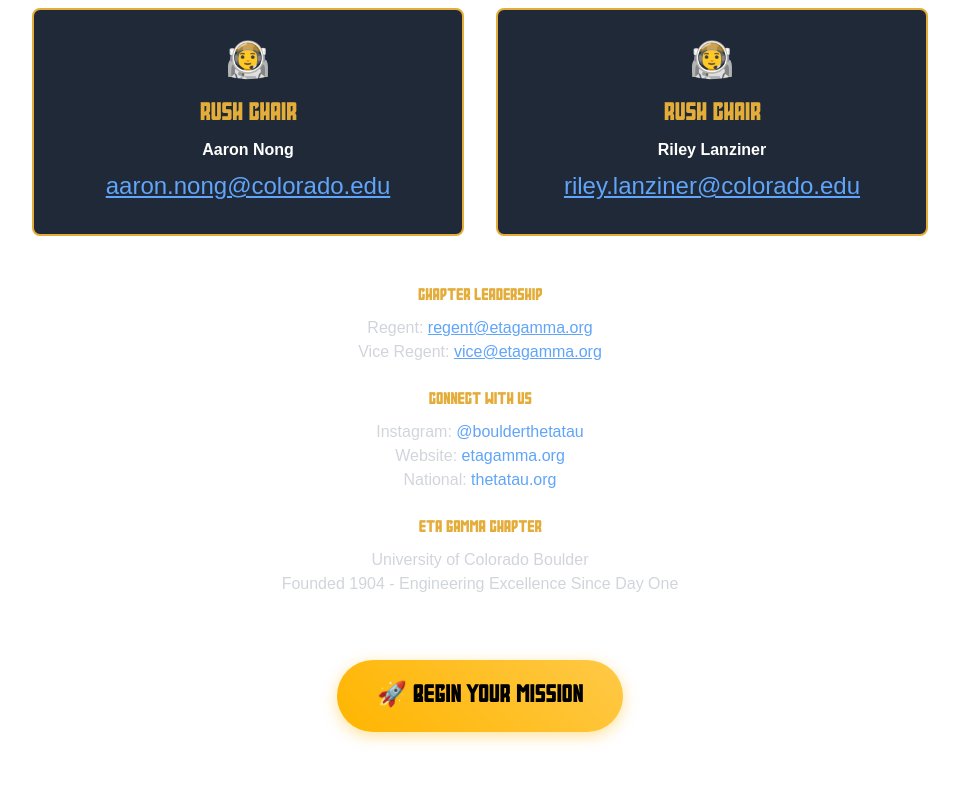
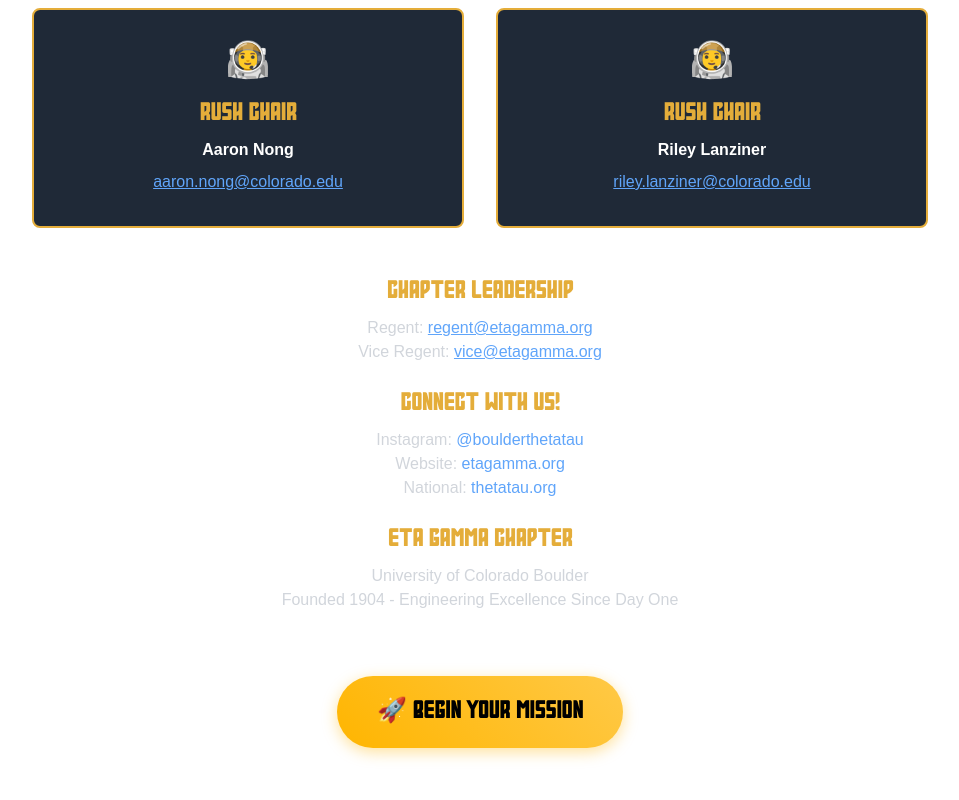
Before and after one commit to BoulderThetaTau/TT_Website, a React (Create React App) app: page /rush in a window 1280 px wide. Shown: the part 4482-5282 px from the top of the page, without its empty margins (160-1119 px from the left). Built offline with nearby package versions, Linux system fonts and the light colour scheme; a web font is replaced by a local one.

Commit message:
font sizes in contact page

```diff
--- a/src/Components/pages/Rush.jsx
+++ b/src/Components/pages/Rush.jsx
@@ -324,7 +324,7 @@
                                     <div className="text-4xl mb-4">👨‍🚀</div>
                                     <h3 className="text-thetaTauGold font-bold text-2xl mb-2">Rush Chair</h3>
                                     <p className="text-white font-semibold mb-2">Aaron Nong</p>
-                                    <a href="mailto:aaron.nong@colorado.edu" className="text-blue-400 hover:text-blue-300 transition-colors text-2xl cursor-pointer underline hover:underline">
+                                    <a href="mailto:aaron.nong@colorado.edu" className="text-blue-400 hover:text-blue-300 transition-colors text-1xl cursor-pointer underline hover:underline">
                                         aaron.nong@colorado.edu
                                     </a>
                                 </div>
@@ -333,7 +333,7 @@
                                     <div className="text-4xl mb-4">👨‍🚀</div>
                                     <h3 className="text-thetaTauGold font-bold text-2xl mb-2">Rush Chair</h3>
                                     <p className="text-white font-semibold mb-2">Riley Lanziner</p>
-                                    <a href="mailto:riley.lanziner@colorado.edu" className="text-blue-400 hover:text-blue-300 transition-colors text-2xl cursor-pointer underline hover:underline">
+                                    <a href="mailto:riley.lanziner@colorado.edu" className="text-blue-400 hover:text-blue-300 transition-colors text-1xl cursor-pointer underline hover:underline">
                                         riley.lanziner@colorado.edu
                                     </a>
                                 </div>
@@ -342,20 +342,20 @@
                             {/* Additional Contact Info */}
                             <div className="space-y-6 text-gray-300">
                                 <div>
-                                    <h4 className="text-thetaTauGold font-bold mb-2">Chapter Leadership</h4>
+                                    <h4 className="text-thetaTauGold font-bold text-2xl mb-2">Chapter Leadership</h4>
                                     <p>Regent: <a href="mailto:regent@etagamma.org" className="text-blue-400 hover:text-blue-300 cursor-pointer underline hover:underline">regent@etagamma.org</a></p>
                                     <p>Vice Regent: <a href="mailto:vice@etagamma.org" className="text-blue-400 hover:text-blue-300 cursor-pointer underline hover:underline">vice@etagamma.org</a></p>
                                 </div>
 
                                 <div>
-                                    <h4 className="text-thetaTauGold font-bold mb-2">Connect With Us</h4>
+                                    <h4 className="text-thetaTauGold font-bold text-2xl mb-2">Connect With Us!</h4>
                                     <p>Instagram: <a href="https://instagram.com/boulderthetatau" className="text-blue-400 hover:text-blue-300" target="_blank" rel="noreferrer">@boulderthetatau</a></p>
                                     <p>Website: <a href="https://etagamma.org" className="text-blue-400 hover:text-blue-300" target="_blank" rel="noreferrer">etagamma.org</a></p>
                                     <p>National: <a href="https://thetatau.org" className="text-blue-400 hover:text-blue-300" target="_blank" rel="noreferrer">thetatau.org</a></p>
                                 </div>
 
                                 <div>
-                                    <h4 className="text-thetaTauGold font-bold mb-2">Eta Gamma Chapter</h4>
+                                    <h4 className="text-thetaTauGold font-bold text-2xl mb-2">Eta Gamma Chapter</h4>
                                     <p>University of Colorado Boulder</p>
                                     <p>Founded 1904 - Engineering Excellence Since Day One</p>
                                 </div>
```
Also changed, not shown: 3 other files (tests, documents, lock files or other folders).
